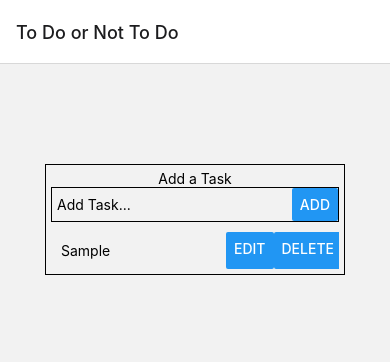
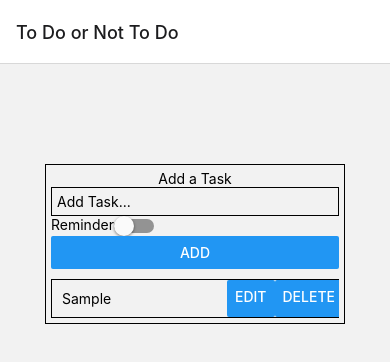
Before and after one commit to senoralikz/react-native-to-do, a React Native app: screen / in a window 390 px wide. Both pictures are taken after typing "Sample" into the empty fields and a click on the button "ADD". Shown: the top 362 px of the page. Built offline with nearby package versions, Linux system fonts and the light colour scheme.

Commit message:
added reminder value and reminder styling

```diff
--- a/components/AddTask.js
+++ b/components/AddTask.js
@@ -3,10 +3,14 @@ import React, { useState, useContext } from "react";
 import { TasksContext } from "../Helper/Context";
 import "react-native-get-random-values";
 import { v4 as uuidv4 } from "uuid";
+import Reminder from "./Reminder";
 
 const AddTask = ({ addTask }) => {
   const [text, setText] = useState("");
   const { tasks, setTasks } = useContext(TasksContext);
+  const [isEnabled, setIsEnabled] = useState(false);
+
+  const toggleSwitch = () => setIsEnabled((previousState) => !previousState);
 
   return (
     <View>
@@ -18,12 +22,17 @@ const AddTask = ({ addTask }) => {
           value={text}
           onChangeText={(value) => setText(value)}
         />
+      </View>
+      <Reminder isEnabled={isEnabled} toggleSwitch={toggleSwitch} />
       <Button
         title="Add"
         onPress={() => {
           if (text) {
             setTasks((prevTasks) => {
-                return [...prevTasks, { id: uuidv4(), task: text }];
+              return [
+                ...prevTasks,
+                { id: uuidv4(), task: text, reminder: isEnabled },
+              ];
             });
             console.log(tasks);
             setText("");
@@ -33,7 +42,6 @@ const AddTask = ({ addTask }) => {
         }}
       />
     </View>
-    </View>
   );
 };
 
@@ -42,7 +50,6 @@ const styles = StyleSheet.create({
     textAlign: "center",
   },
   addTaskForm: {
-    flexDirection: "row",
     borderWidth: 1,
     borderColor: "#000",
     borderStyle: "solid",
--- a/components/EditTaskScreen.js
+++ b/components/EditTaskScreen.js
@@ -1,6 +1,7 @@
 import { useState, useContext } from "react";
 import { View, Text, TextInput, Button } from "react-native";
 import { TasksContext } from "../Helper/Context";
+import Reminder from "./Reminder";
 
 const EditTaskScreen = ({
   navigation,
@@ -8,14 +9,19 @@ const EditTaskScreen = ({
   route,
   editTask,
 }) => {
+  const { tasks, setTasks } = useContext(TasksContext);
   const [text, setText] = useState("");
-  const { tasks, setTasks } = useContext(TasksContext);
   return (
     <View>
       <Text>Task: {route.params.task}</Text>
+      {route.params.reminder ? (
+        <Text>Reminder: True</Text>
+      ) : (
+        <Text>Reminder: False</Text>
+      )}
+      <Reminder />
       <Text>ID: {route.params.id}</Text>
       <TextInput
-        // placeholder="update task..."
         value={text}
         placeholder={route.params.task}
         onChangeText={(value) => setText(value)}
--- /dev/null
+++ b/components/Reminder.js
@@ -0,0 +1,24 @@
+import { View, Text, Switch, StyleSheet } from "react-native";
+
+const Reminder = ({ isEnabled, toggleSwitch }) => {
+  return (
+    <View style={styles.container}>
+      <Text>Reminder</Text>
+      <Switch
+        // trackColor={{ false: "#767577", true: "#81b0ff" }}
+        // thumbColor={isEnabled ? "#f5dd4b" : "#f4f3f4"}
+        ios_backgroundColor="#3e3e3e"
+        onValueChange={toggleSwitch}
+        value={isEnabled}
+      />
+    </View>
+  );
+};
+
+export default Reminder;
+
+const styles = StyleSheet.create({
+  container: {
+    flexDirection: "row",
+  },
+});
--- a/components/Task.js
+++ b/components/Task.js
@@ -2,10 +2,11 @@ import { View, Text, StyleSheet, Button } from "react-native";
 import { useContext } from "react";
 import { TasksContext } from "../Helper/Context";
 
-const Task = ({ task, navigation, editTask }) => {
+const Task = ({ task, navigation }) => {
   const { tasks, setTasks } = useContext(TasksContext);
 
   return (
+    <View style={task.reminder ? styles.withReminder : styles.container}>
       <View style={styles.taskItem}>
         <View style={styles.taskWidth}>
           <Text style={styles.listTask}>{task.task}</Text>
@@ -14,14 +15,11 @@ const Task = ({ task, navigation, editTask }) => {
           <Button
             title="Edit"
             onPress={() =>
-            navigation.navigate(
-              "EditTaskScreen",
-              {
+              navigation.navigate("EditTaskScreen", {
                 task: task.task,
                 id: task.id,
-              },
-              editTask
-            )
+                reminder: task.reminder,
+              })
             }
           />
           <Button
@@ -36,10 +34,23 @@ const Task = ({ task, navigation, editTask }) => {
           />
         </View>
       </View>
+    </View>
   );
 };
 
 const styles = StyleSheet.create({
+  container: {
+    borderWidth: 1,
+    borderColor: "#000",
+    borderStyle: "solid",
+  },
+  withReminder: {
+    borderWidth: 1,
+    borderColor: "#000",
+    borderLeftColor: "#2ecc71",
+    borderLeftWidth: 5,
+    borderStyle: "solid",
+  },
   taskWidth: {
     width: 175,
   },
```
Lines whose indentation alone changed are shown as unchanged.
